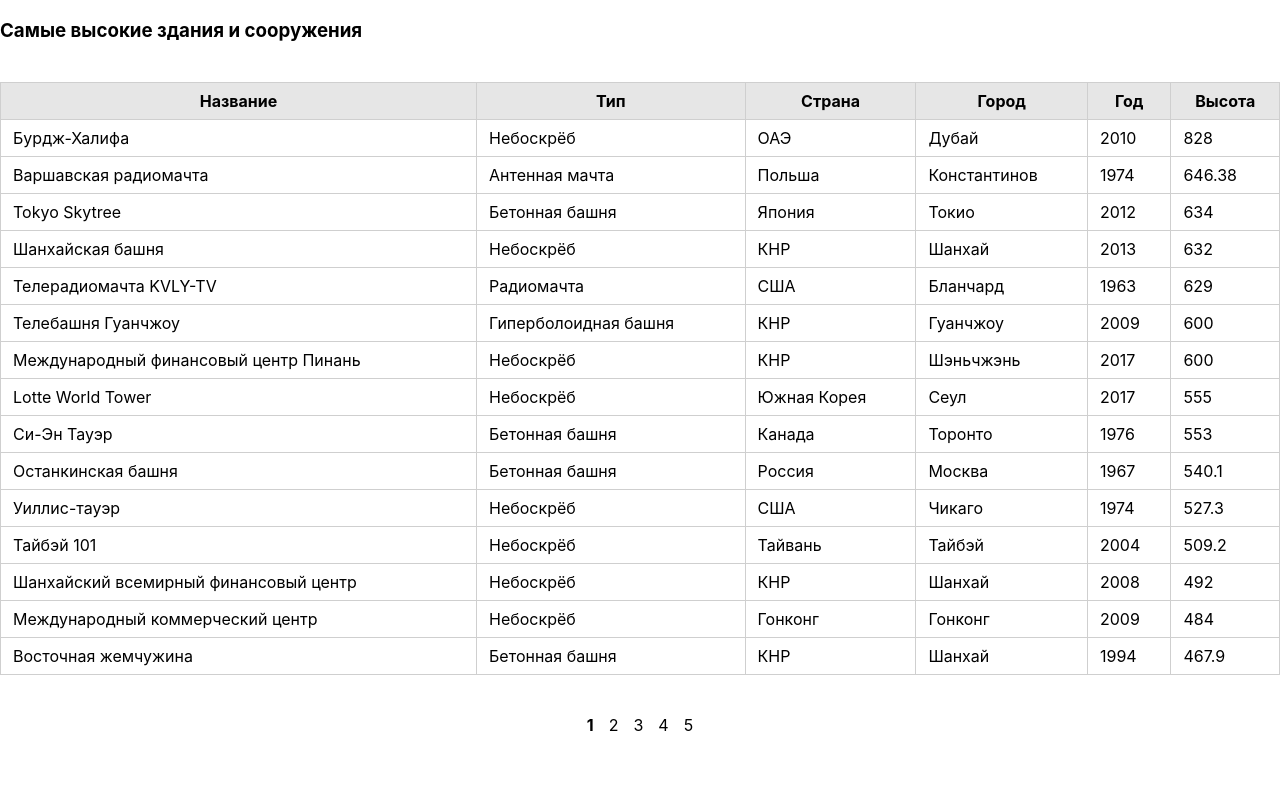
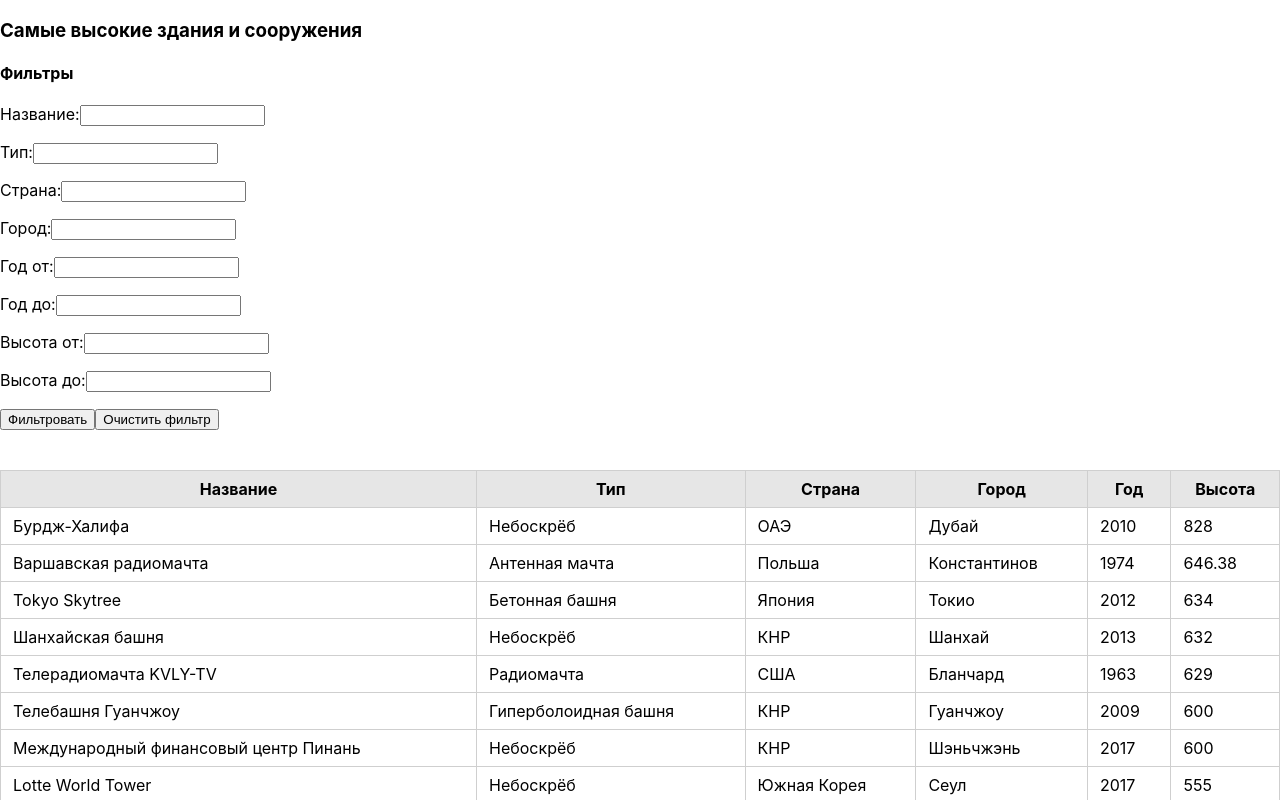
Before and after one commit to mintedcoinn/web-term2-lab5, a React (Create React App) app: page / in a window 1280 px wide. Shown: the top 800 px of the page. Built offline with nearby package versions, Linux system fonts and the light colour scheme.

Commit message:
add: include filter into table

```diff
--- a/src/components/Table.js
+++ b/src/components/Table.js
@@ -1,5 +1,6 @@
 import TableHead from './TableHead.js';
 import TableBody from './TableBody.js';
+import Filter from './Filter.js';
 import { useState } from "react";
 /*
    компонент, выводящий на страницу таблицу с пагинацией
@@ -14,27 +15,35 @@ const Table = (props) => {
     setActivePage(event.target.innerHTML);
   };
 
+  const [dataTable, setDataTable] = useState(props.data);
+  const updateDataTable = (value) => {
+    setDataTable(value);
+    setActivePage('1');
+   };
+
   const showPagination = props.showPagination;
 
-  if (showPagination == "True") {
+  if (showPagination === "True") {
     //количество страниц разбиения таблицы
-    const n = Math.ceil(props.data.length / props.amountRows);
+    const n = Math.ceil(dataTable.length / props.amountRows);
 
     // массив с номерами страниц
     const arr = Array.from({ length: n }, (v, i) => i + 1);
 
     //формируем совокупность span с номерами страниц
     const isCurPage = (cur, numPage) => {
-      if (cur == numPage) return "pagination__curPage"
+      if (cur === numPage) return "pagination__curPage"
     }
     const pages = arr.map((item, index) =>
       <span key={index} className={isCurPage(item, activePage)} onClick={changeActive}> {item} </span>
     );
     return (
       <>
+        <h4>Фильтры</h4>
+        <Filter filtering={updateDataTable} data={dataTable} fullData={props.data} />
         <table>
           <TableHead head={Object.keys(props.data[0])} />
-          <TableBody body={props.data} amountRows={props.amountRows} numPage={activePage} />
+          <TableBody body={dataTable} amountRows={props.amountRows} numPage={activePage} />
         </table>
 
         <div className="pagination">
@@ -46,10 +55,12 @@ const Table = (props) => {
   } else {
     return (
       <>
+        <h4>Фильтры</h4>
+        <Filter filtering={updateDataTable} data={dataTable} fullData={props.data} />
         <table>
           <TableHead head={Object.keys(props.data[0])} />
           <TableBody
-            body={props.data}
+            body={dataTable}
             amountRows={props.data.length}
             numPage={1}
             separatorAfter={Number(props.amountRows) - 1}
```
